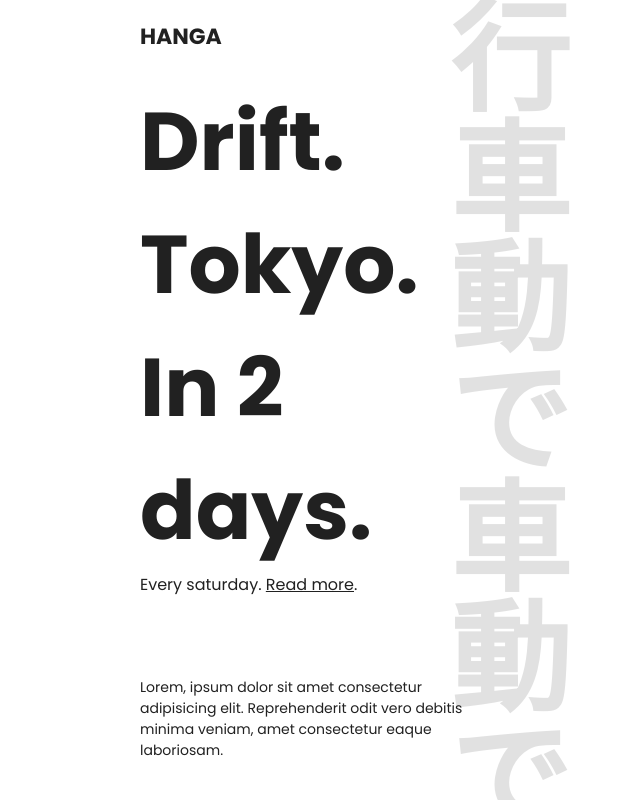
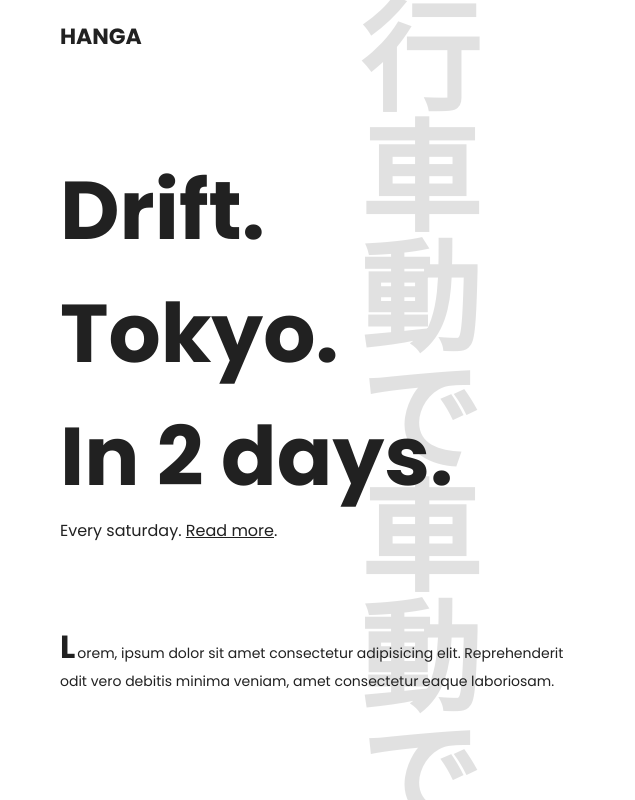
Before and after one commit to henriqueduardo/daikoku-futo, a plain HTML site: page index.html in a window 1280 px wide. Shown: the full height of the page, 0-635 px from the left. Drawn offline with Linux system fonts and the light colour scheme.

Commit message:
container e paragrafo

```diff
--- a/css/main.css
+++ b/css/main.css
@@ -24,6 +24,12 @@
   top: 80px;
 }
 
+.upper-paragraph {
+  font-size: 32px;
+  font-weight: 700;
+  margin-right: 2px;
+}
+
 .kanji-effect {
   background: #e1e1e1;
   color: transparent;
@@ -31,7 +37,7 @@
   font-size: 120px;
   position: fixed;
   top: 0;
-  left: 450px;
+  left: 360px;
   z-index: -1;
   line-height: 1;
   background-clip: text;
--- a/css/style.css
+++ b/css/style.css
@@ -19,5 +19,5 @@ html {
 .container {
   max-width: 1000px;
   margin: 0 auto;
-  padding: 20px 140px;
+  padding: 20px 60px;
 }
--- a/index.html
+++ b/index.html
@@ -4,7 +4,7 @@
     <meta charset="UTF-8" />
     <meta name="viewport" content="width=device-width, initial-scale=1.0" />
     <title>Hanga Since 2023</title>
-    <link rel="stylesheet" href="css/style.css">
+    <link rel="stylesheet" href="css/style.css" />
   </head>
   <body>
     <header class="container header-bg">
@@ -30,11 +30,16 @@
           <p>動</p>
           <p>で</p>
         </div>
-        <p class="info-link">Every saturday. <a href="#" class="info-link">Read more</a>.</p>
-        <p class="paragraph">Lorem, ipsum dolor sit amet consectetur adipisicing elit. Reprehenderit odit vero debitis minima veniam, amet consectetur eaque laboriosam.</p>
+        <p class="info-link">
+          Every saturday. <a href="#" class="info-link">Read more</a>.
+        </p>
+        <p class="paragraph">
+          <span class="upper-paragraph">L</span>orem, ipsum dolor sit amet consectetur adipisicing elit.
+          Reprehenderit odit vero debitis minima veniam, amet consectetur eaque
+          laboriosam.
+        </p>
       </div>
-      <div class="image-content">
-      </div>
+      <div class="image-content"></div>
     </main>
   </body>
 </html>
```
